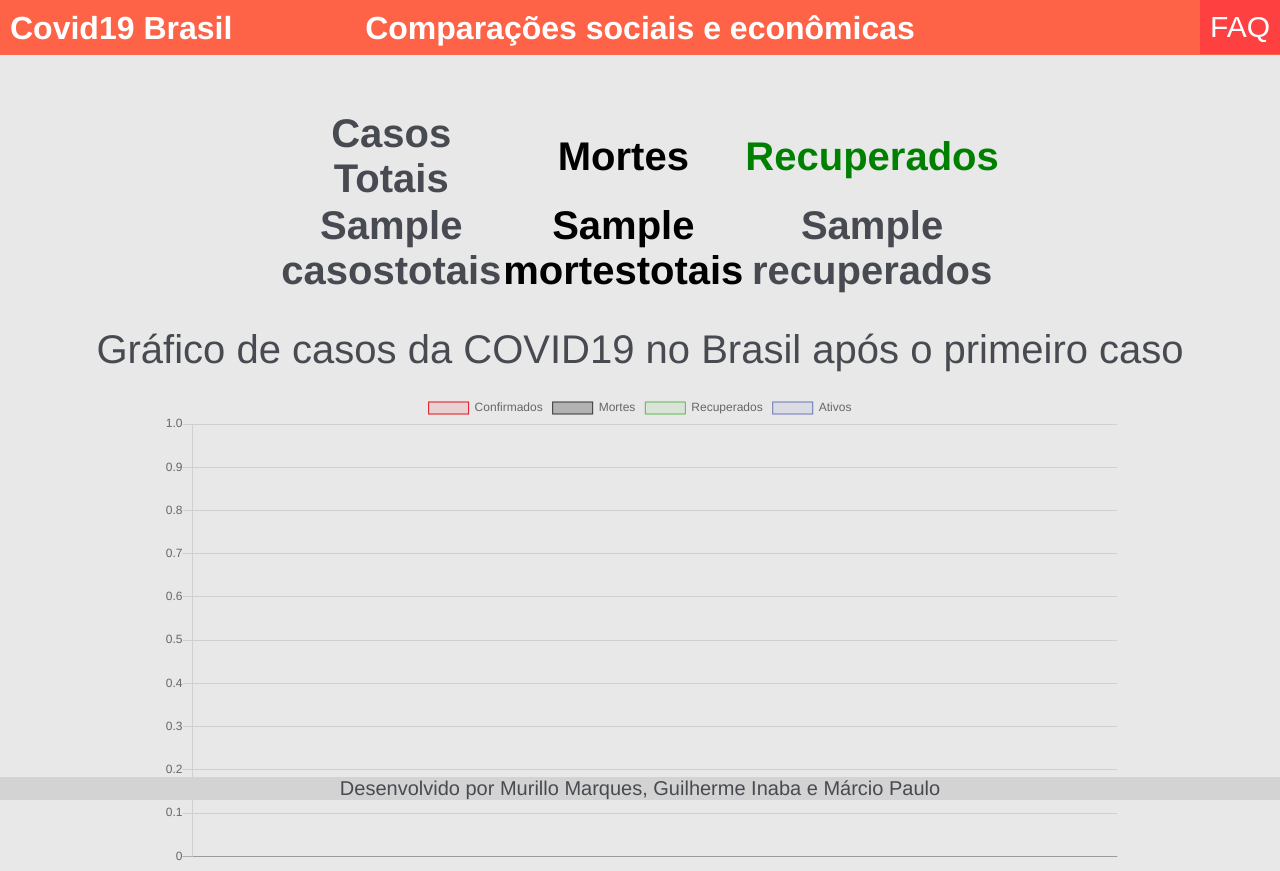
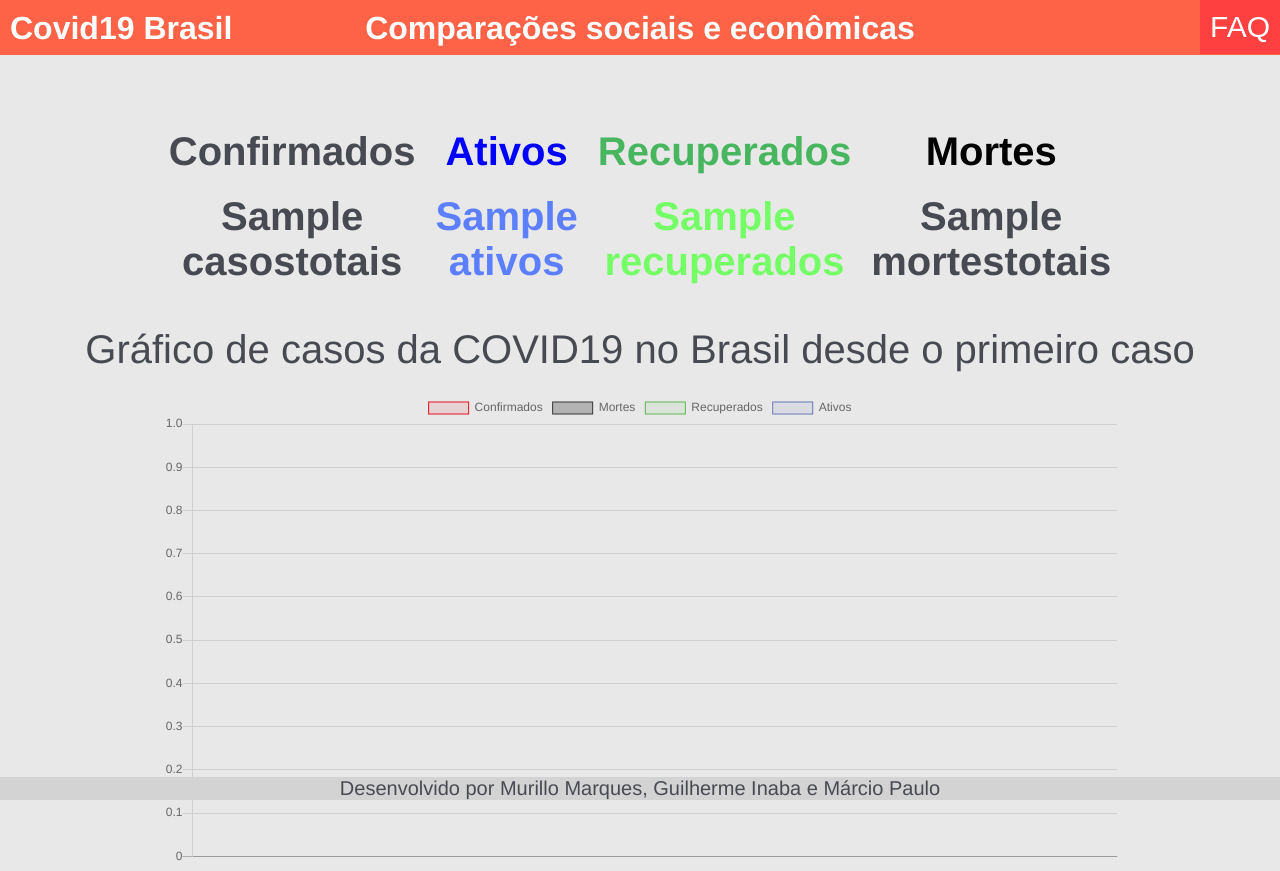
Before and after one commit to marciosobral/covid-app, a Django app: template CoronaApp/templates/CoronaApp/piloto.html in a window 1280 px wide. Shown: the top 871 px of the page. Run offline with Django 3.2, Linux system fonts and the light colour scheme; the template is opened without the code that fills it: most values are stand-ins (such as "Sample title", 1, 10 or a date in 2020).

Commit message:
Atualizando página inicial

```diff
--- a/CoronaApp/templates/CoronaApp/piloto.html
+++ b/CoronaApp/templates/CoronaApp/piloto.html
@@ -18,26 +18,32 @@
 
             <br><br><br>
             <div class="outro2" style="float:center;">
-                <table>
+                <table cellspacing="20">
                     <tr class="dois">
                         <th>
-                            <b class="b1" style="color: #474a51">Casos Totais</b><b style="color:black;"></b>
+                            <b class="b1" style="color: #474a51">Confirmados</b><b style="color:black;"></b>
+                        </th>
+                        <th>
+                            <b class="b3" style="color:blue">Ativos</b><b style="color:black;"></b>
+                        </th>
+                        <th>
+                            <b class="b3" style="color: #47b65f">Recuperados</b><b style="color:black;"></b>
                         </th>
                         <th>
                             <b class="b2" style="color:black">Mortes</b><b style="color:black;"></b>
-                        </th>
-                        <th>
-                            <b class="b3" style="color:green">Recuperados</b><b style="color:black;"></b>
                         </th>
                     </tr>
                     <td>
                         <b style="color:#474a51; font-size: 40px;">{{ casostotais }}</b>
                     </td>
                     <td>
-                        <b style="color:black; font-size: 40px;">{{ mortestotais }}</b>
+                        <b style="color:#5b7fff; font-size: 40px;">{{ ativos }}</b>
                     </td>
                     <td>
-                        <b style="color:#474a51; font-size: 40px;">{{ recuperados }}</b>
+                        <b style="color:#75ff66; font-size: 40px;">{{ recuperados }}</b>
+                    </td>
+                    <td>
+                        <b style="color:#474a51; font-size: 40px;">{{ mortestotais }}</b>
                     </td>
                 </table>
             </div>
@@ -47,7 +53,7 @@
             </div>
             <br><br><br>
             <div>
-                <p id="p1">Gráfico de casos da COVID19 no Brasil após o primeiro caso</p>
+                <p id="p1">Gráfico de casos da COVID19 no Brasil desde o primeiro caso</p>
             </div>
                 <div id="nada" style="width: 75%; margin-left: auto; margin-right: auto;">
                     <canvas id="line-chart"></canvas>
--- a/CoronaApp/views.py
+++ b/CoronaApp/views.py
@@ -38,5 +38,6 @@
     info['casostotais'] = confirmados_tl[-1]
     info['mortestotais'] = mortestotais_tl[-1]
     info['recuperados'] = recuperados_tl[-1]
+    info['ativos'] = ativos_tl[-1]
 
     return render(request, 'CoronaApp/piloto.html', info)
```
